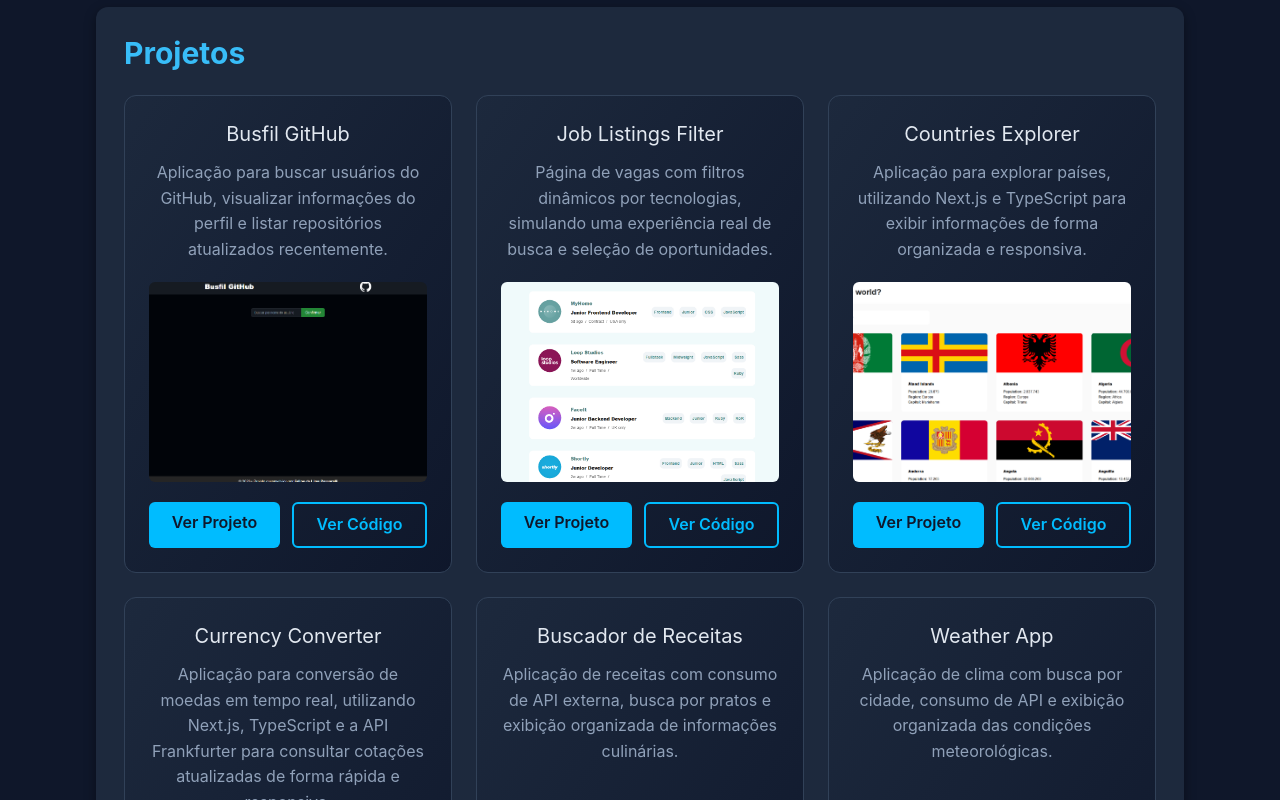
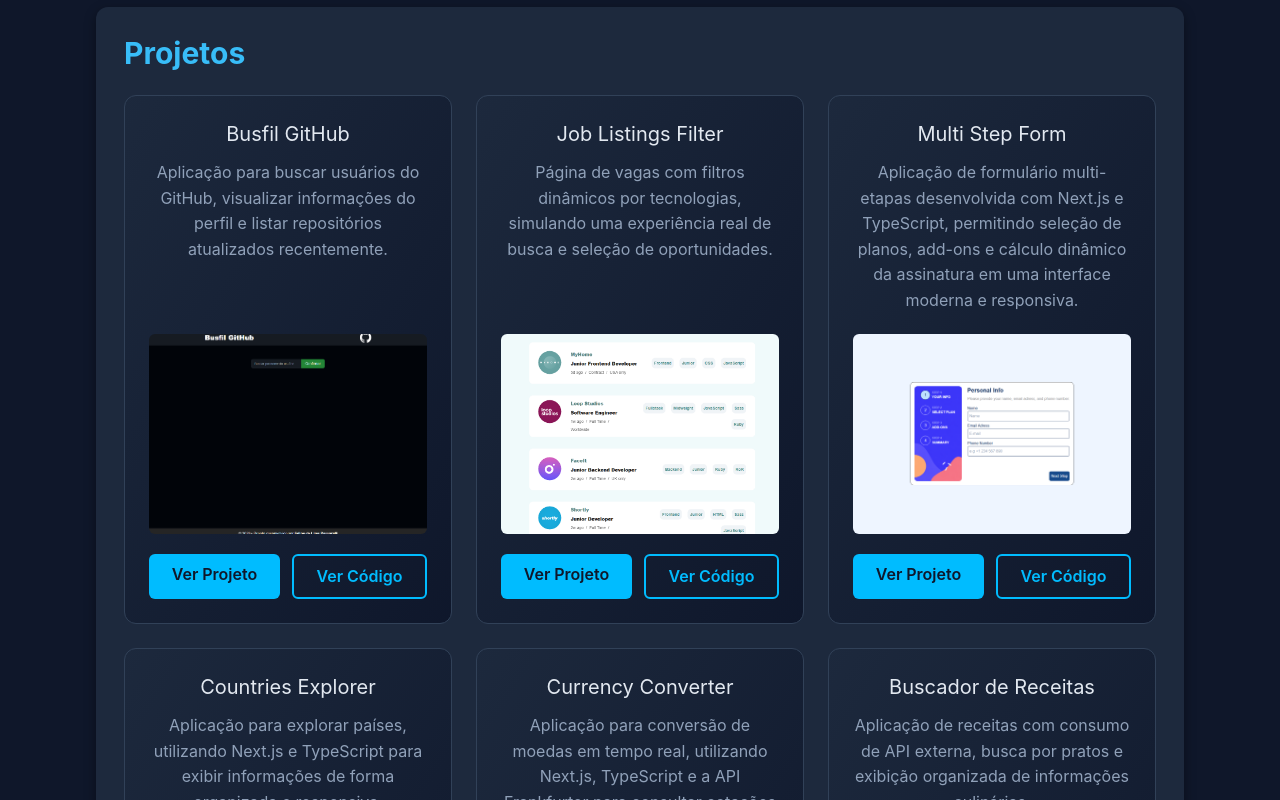
Before and after one commit to Felipe-de-Lima-Passarelli/New_Portfolio, a Next.js app: page / in a window 1280 px wide. Shown: the part 2600-3400 px from the top of the page. Built offline with nearby package versions, Linux system fonts and the light colour scheme.

Commit message:
Update ListaProjetos.tsx

```diff
--- a/src/components/ListaProjetos.tsx
+++ b/src/components/ListaProjetos.tsx
@@ -19,6 +19,13 @@ const ListaProjetos = () => {
           image="JobListingsFilter"
           linkView="https://job-listings-filter-teal.vercel.app"
           linkCode="https://github.com/Felipe-de-Lima-Passarelli/JobListingsFilter"
+        />
+        <Projeto
+          title="Multi Step Form"
+          description="Aplicação de formulário multi-etapas desenvolvida com Next.js e TypeScript, permitindo seleção de planos, add-ons e cálculo dinâmico da assinatura em uma interface moderna e responsiva."
+          image="Multistepform"
+          linkView="https://multi-step-form-psi-coral.vercel.app"
+          linkCode="https://github.com/Felipe-de-Lima-Passarelli/Multi_step_form"
         />
         <Projeto
           title="Countries Explorer"
```
